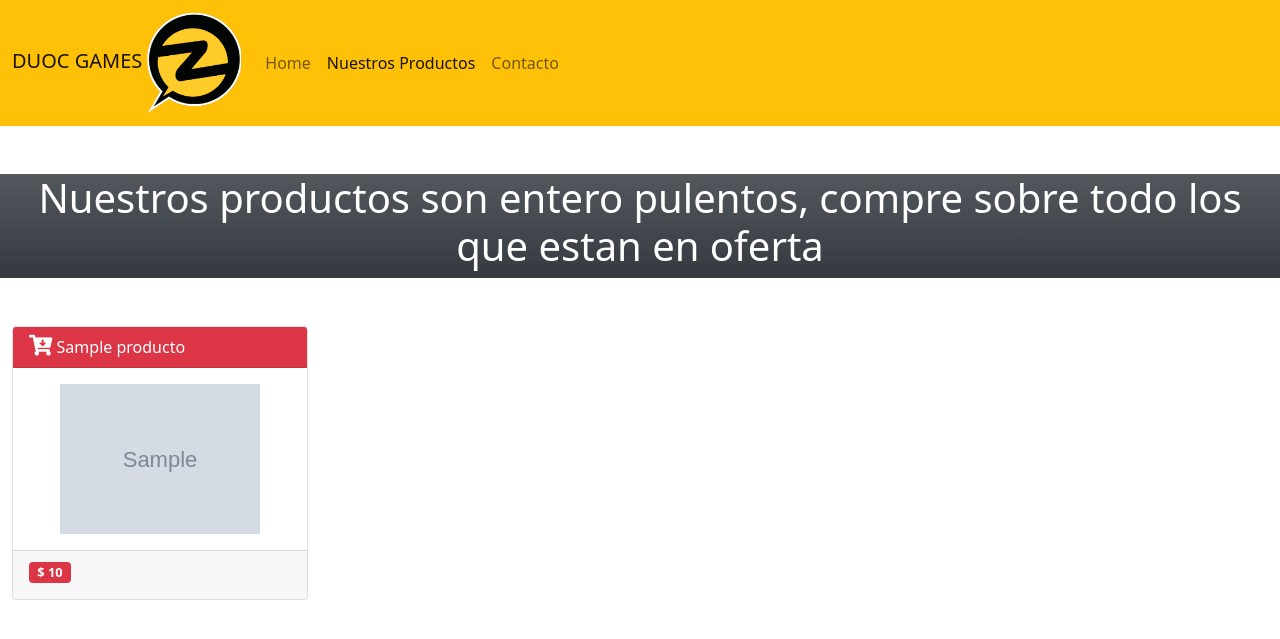
After one commit to arayariquelmes/gamesduocz, a Django app: page /productos/ in a window 1280 px wide. The commit adds this page. Shown: the top 639 px of the page. Run offline with Django 3.2, Linux system fonts and the light colour scheme; tables that the repository leaves empty hold one stand-in row (values such as "Sample post"); grey boxes marked "Sample" are stand-in pictures; some libraries are stand-ins or nearby versions.

Commit message:
Generar interfaz de productos
Generar las url de productos
Agregar como dependencia humanize para formatear precios
Agregar condiciones if en las herramientas de templating
Implementar Font awesome
Generar la condicion de pagina activa mediante request.path

```diff
--- a/web_games/core/static/css/style.css
+++ b/web_games/core/static/css/style.css
@@ -2,3 +2,16 @@
     height: 100px;
     width: auto;
 }
+
+.icono-oferta{
+    font-size: 1.3em;
+}
+
+.texto-oferta{
+    font-size: 0.8em;
+    /* text-decoration: line-through; */
+}
+.img-prod{
+    height: 150px;
+    width: auto;
+}
--- a/web_games/core/templates/base.html
+++ b/web_games/core/templates/base.html
@@ -19,8 +19,10 @@
         </button>
         <div class="collapse navbar-collapse" id="navbarNavAltMarkup">
         <div class="navbar-nav">
-            <a class="nav-link active" aria-current="page" href="{% url 'home' %}">Home</a>
-            <a class="nav-link" href="{% url 'contacto' %}">Contacto</a>
+
+            <a class="nav-link {% if request.path == '/' %} active {% endif %}" aria-current="page" href="{% url 'home' %}">Home</a>
+            <a class="nav-link {% if request.path == '/productos/' %} active {% endif %}" href="{% url 'productos' %}">Nuestros Productos</a>
+            <a class="nav-link {% if request.path == '/contacto/' %} active {% endif %}" href="{% url 'contacto' %}">Contacto</a>
         </div>
         </div>
       </div>
--- /dev/null
+++ b/web_games/productos/templates/productos.html
@@ -0,0 +1,37 @@
+{% extends "base.html" %}
+{% block content %}
+    {% load humanize %}
+    <main class="container-fluid mt-5">
+        <div class="row" >
+            <div class="col-sm-12 bg-dark bg-gradient text-white text-center">
+                <h1>Nuestros productos son entero pulentos, compre sobre todo los que estan en oferta</h1>
+            </div>
+        </div>
+        <div class="row mt-5">
+        <!-- esto voy a repetir por cada producto -->
+            {% for p in productos %}
+            <div class="col-sm-12 col-md-6 col-lg-3">
+                <div class="card">
+                    <div class="card-header {% if p.estaEnOferta %} bg-danger {% else %} bg-warning {% endif %} text-white">
+                    {% if p.estaEnOferta %}
+                        <i class="icono-oferta fas fa-cart-arrow-down"></i>
+                    {% endif %}
+                        <span>{{p.titulo}}</span>
+                    </div>
+                    <div class="card-body text-center">
+                        <img src="{{p.imagen}}" class="img-prod">
+                    </div>
+                    <div class="card-footer">
+                        {% if p.estaEnOferta %}
+                            <h4 class="badge bg-danger texto-oferta"> $ {{p.precio | intcomma }} </h4>
+                        {% else %}
+                            <h6>$ {{p.precio | intcomma }}</h6>
+                        {% endif %}
+                    </div>
+                </div>
+            </div>
+            {% endfor %}
+        <!-- Hasta aqui -->
+        </div>
+    </main>
+{% endblock %}
--- /dev/null
+++ b/web_games/productos/urls.py
@@ -0,0 +1,6 @@
+from django.contrib import admin
+from django.urls import path
+from . import views
+urlpatterns = [
+    path('', views.verProductos, name="productos"),
+]
--- a/web_games/productos/views.py
+++ b/web_games/productos/views.py
@@ -1,3 +1,7 @@
 from django.shortcuts import render
+from .models import Producto
+# Create your views here.
 
-# Create your views here.
+def verProductos(request):
+    productos = Producto.objects.all()
+    return render(request, "productos.html", {"productos":productos})
--- a/web_games/web_games/settings.py
+++ b/web_games/web_games/settings.py
@@ -37,6 +37,7 @@ INSTALLED_APPS = [
     'django.contrib.sessions',
     'django.contrib.messages',
     'django.contrib.staticfiles',
+    'django.contrib.humanize',
     'core',
     'productos'
 ]
--- a/web_games/web_games/urls.py
+++ b/web_games/web_games/urls.py
@@ -18,5 +18,6 @@ from django.urls import path,include
 
 urlpatterns = [
     path('admin/', admin.site.urls),
-    path('',include("core.urls"))
+    path('',include('core.urls')),
+    path('productos/', include('productos.urls'))
 ]
```
Also changed, not shown: web_games/core/views.py (+2 -5 lines).
